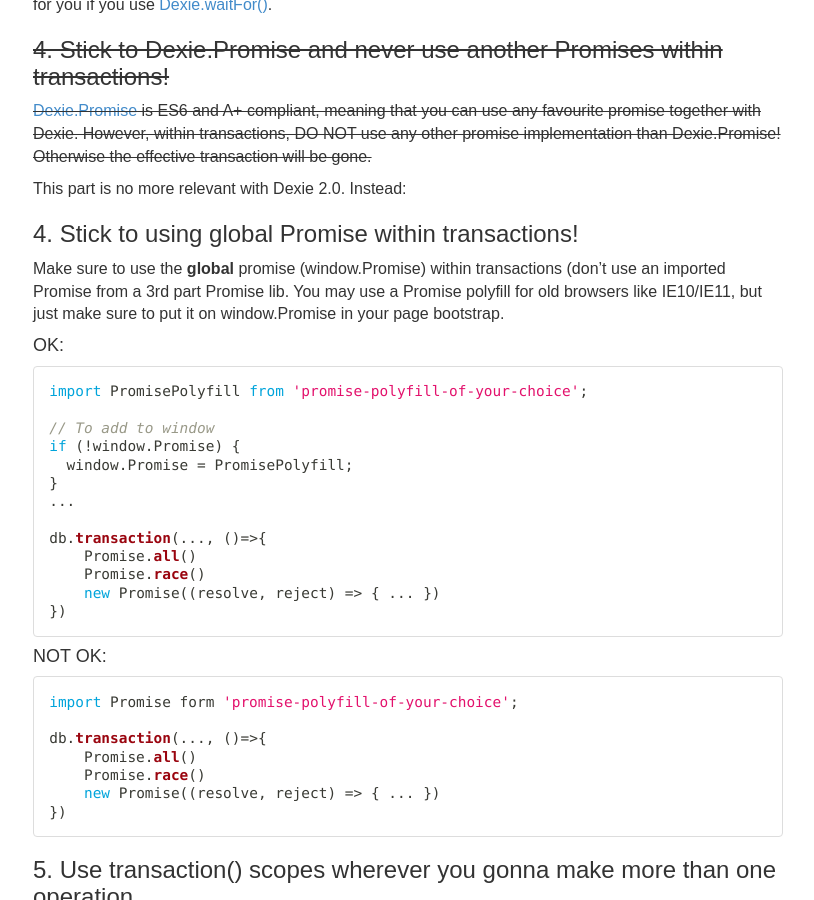
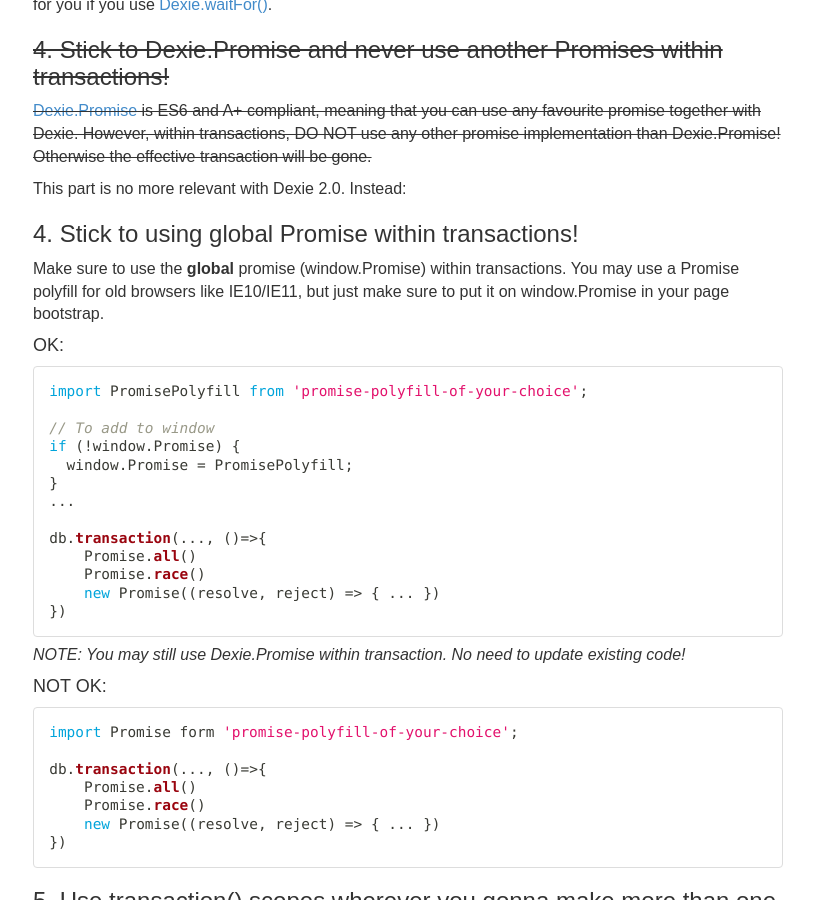
Before and after one commit to dexie/dexie-website, a Jekyll site: the page built from docs/Tutorial/Best-Practices.md, in a window 1280 px wide and 900 px high, scrolled down 3070 px. Shown: the whole window, without its empty margins (37-851 px from the left). Built offline with Jekyll 4.4.1, drawn with Linux system fonts in a browser that asks for light colours.

Commit message:
Update Best-Practices.md

````diff
--- a/docs/Tutorial/Best-Practices.md
+++ b/docs/Tutorial/Best-Practices.md
@@ -152,7 +152,7 @@
 
 ### 4. Stick to using global Promise within transactions!
 
-Make sure to use the **global** promise (window.Promise) within transactions (don't use an imported Promise from a 3rd part Promise lib. You may use a Promise polyfill for old browsers like IE10/IE11, but just make sure to put it on window.Promise in your page bootstrap.
+Make sure to use the **global** promise (window.Promise) within transactions. You may use a Promise polyfill for old browsers like IE10/IE11, but just make sure to put it on window.Promise in your page bootstrap.
 
 #### OK:
 ```javascript
@@ -170,6 +170,8 @@
     new Promise((resolve, reject) => { ... })
 })
 ```
+
+*NOTE: You may still use Dexie.Promise within transaction. No need to update existing code!*
 
 #### NOT OK:
 ```javascript
````
